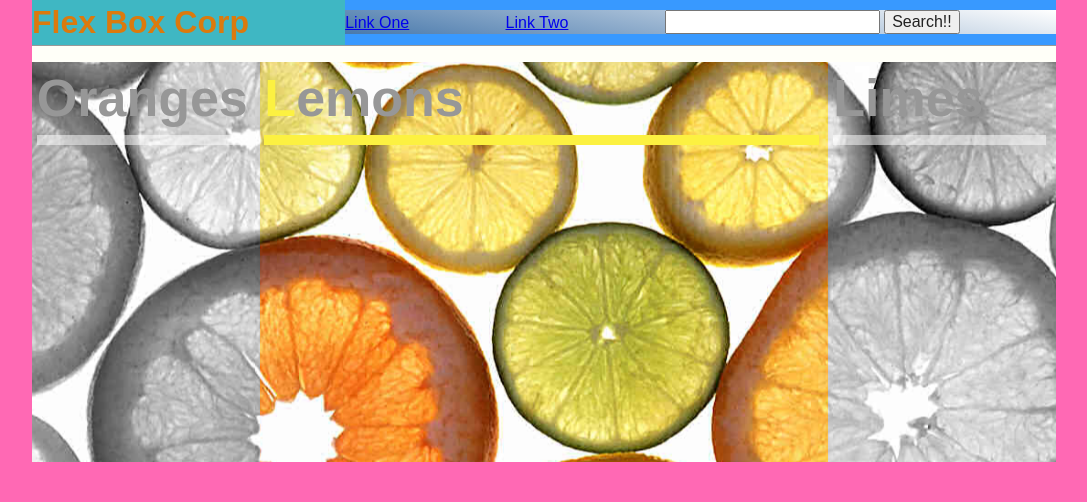
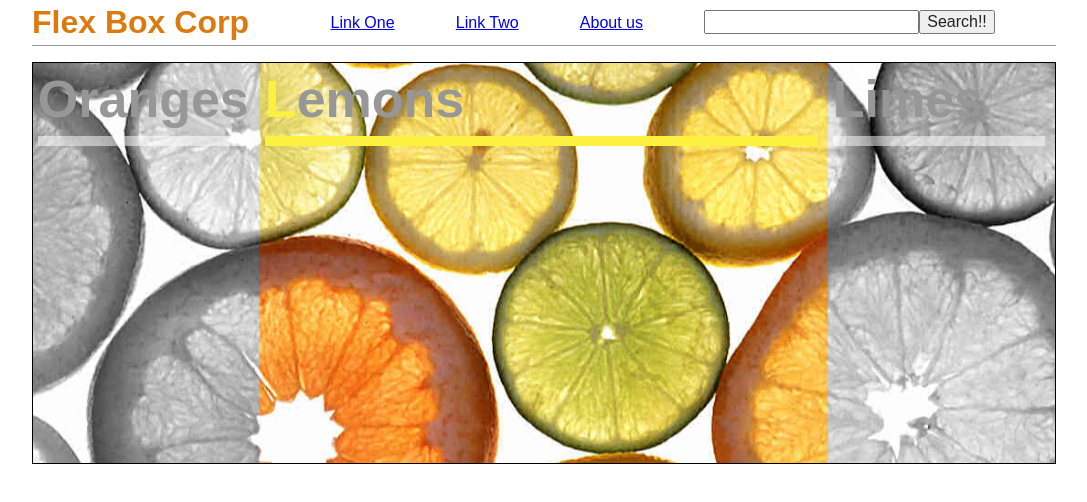
Before and after one commit to AlexBillerey/FlexBoxCorp, a website: page index.html in a window 1280 px wide. Shown: the whole page, without its empty margins (96-1183 px from the left). Drawn offline with Linux system fonts and the light colour scheme.

Commit message:
css refactor

```diff
--- a/css/main.css
+++ b/css/main.css
@@ -10,7 +10,7 @@
    Base styles: opinionated defaults
    ========================================================================== */
 body {
-	background: rgb(255, 105, 180);
+	background: #fff;
 }
 
 html,
@@ -101,17 +101,18 @@ textarea {
    ========================================================================== */
 
 #container {
-	background: #fffff8;
+	background: #fff;
 	/*margin-top: 0;*/
 	width: 85%;
 	max-width: 64em;
 	margin: 0 auto;
 	display: flex;
 	flex-direction: column;
+
 }
 
 header {
-	background: #a6ff38;
+	background: #fff;
 	border-bottom: solid 1px #999;
 }
 
@@ -226,6 +227,11 @@ header h1 {
    These examples override the primary ('mobile first') styles.
    Modify as content requires.
    ========================================================================== */
+#container {
+	width: 95%;
+	max-width: 64em;
+	box-sizing: border-box;
+}
 #nav {
 
 	background: rgba(255, 255, 255, 0);
@@ -248,6 +254,9 @@ nav ul {
 nav li {
 	align-self: flex-end;
 	flex: 1 0 auto;
+}
+form {
+	display: flex;
 }
 
 .hero_container {
@@ -385,10 +394,7 @@ This is a hack to get around FF's lack of support for flex-wrap see http://caniu
 
 @media only screen and (min-width: 20em) {
 	/* Style adjustments for viewports that meet the condition 20em = 320px */
-	#container {
-		width: 95%;
-		max-width: 64em;
-	}
+
 }
 
 @media only screen and (min-width: 48em) {
@@ -401,17 +407,17 @@ This is a hack to get around FF's lack of support for flex-wrap see http://caniu
 		/*background: transparent url("../img/bw1024.png") no-repeat 25%  35% fixed;
 		background-size: cover;*/
 		padding-bottom: 0;
-		/*border: solid 1px #000;*/
+		border: solid 1px #000;
 	}
 	header {
-		background: #3899ff;
+		background: #fff;
 		display: flex;
 		align-content: space-between;
 		align-items: center;
 	}
 	header h1 {
 		flex: 1 0 auto;
-		background: rgba(81, 255, 50, 0.29);
+		background: #fff;
 	}
 	nav {
 	flex: 3 0 auto;
@@ -419,7 +425,7 @@ This is a hack to get around FF's lack of support for flex-wrap see http://caniu
 
 	}
 	nav ul {
-		background: linear-gradient(190deg,  rgba(255, 255, 255, 1), rgba(89, 89, 89, 0.5));
+		background: #fff;
 		padding:0;
 		display: flex;
 		/*flex-direction: row;
--- a/css/main_pf.css
+++ b/css/main_pf.css
@@ -10,7 +10,7 @@
    Base styles: opinionated defaults
    ========================================================================== */
 body {
-	background: rgb(255, 105, 180);
+	background: #fff;
 }
 
 html,
@@ -101,7 +101,7 @@ textarea {
    ========================================================================== */
 
 #container {
-	background: #fffff8;
+	background: #fff;
 	/*margin-top: 0;*/
 	width: 85%;
 	max-width: 64em;
@@ -118,10 +118,11 @@ textarea {
 	-moz-box-direction: normal;
 	-ms-flex-direction: column;
 	flex-direction: column;
+
 }
 
 header {
-	background: #a6ff38;
+	background: #fff;
 	border-bottom: solid 1px #999;
 }
 
@@ -236,6 +237,13 @@ header h1 {
    These examples override the primary ('mobile first') styles.
    Modify as content requires.
    ========================================================================== */
+#container {
+	width: 95%;
+	max-width: 64em;
+	-webkit-box-sizing: border-box;
+	-moz-box-sizing: border-box;
+	box-sizing: border-box;
+}
 #nav {
 
 	background: rgba(255, 255, 255, 0);
@@ -268,6 +276,13 @@ nav li {
 	-moz-box-flex: 1;
 	-ms-flex: 1 0 auto;
 	flex: 1 0 auto;
+}
+form {
+	display: -webkit-box;
+	display: -webkit-flex;
+	display: -moz-box;
+	display: -ms-flexbox;
+	display: flex;
 }
 
 .hero_container {
@@ -475,10 +490,7 @@ This is a hack to get around FF's lack of support for flex-wrap see http://caniu
 
 @media only screen and (min-width: 20em) {
 	/* Style adjustments for viewports that meet the condition 20em = 320px */
-	#container {
-		width: 95%;
-		max-width: 64em;
-	}
+
 }
 
 @media only screen and (min-width: 48em) {
@@ -501,10 +513,10 @@ This is a hack to get around FF's lack of support for flex-wrap see http://caniu
 		/*background: transparent url("../img/bw1024.png") no-repeat 25%  35% fixed;
 		background-size: cover;*/
 		padding-bottom: 0;
-		/*border: solid 1px #000;*/
+		border: solid 1px #000;
 	}
 	header {
-		background: #3899ff;
+		background: #fff;
 		display: -webkit-box;
 		display: -webkit-flex;
 		display: -moz-box;
@@ -525,7 +537,7 @@ This is a hack to get around FF's lack of support for flex-wrap see http://caniu
 		-moz-box-flex: 1;
 		-ms-flex: 1 0 auto;
 		flex: 1 0 auto;
-		background: rgba(81, 255, 50, 0.29);
+		background: #fff;
 	}
 	nav {
 	-webkit-box-flex: 3;
@@ -537,9 +549,7 @@ This is a hack to get around FF's lack of support for flex-wrap see http://caniu
 
 	}
 	nav ul {
-		background: -webkit-linear-gradient(260deg, rgba(255, 255, 255, 1), rgba(89, 89, 89, 0.5));
-		background: -o-linear-gradient(260deg, rgba(255, 255, 255, 1), rgba(89, 89, 89, 0.5));
-		background: linear-gradient(190deg,  rgba(255, 255, 255, 1), rgba(89, 89, 89, 0.5));
+		background: #fff;
 		padding:0;
 		display: -webkit-box;
 		display: -webkit-flex;
--- a/css/production.css
+++ b/css/production.css
@@ -538,7 +538,7 @@ table {
    Base styles: opinionated defaults
    ========================================================================== */
 body {
-	background: rgb(255, 105, 180);
+	background: #fff;
 }
 
 html,
@@ -629,7 +629,7 @@ textarea {
    ========================================================================== */
 
 #container {
-	background: #fffff8;
+	background: #fff;
 	/*margin-top: 0;*/
 	width: 85%;
 	max-width: 64em;
@@ -646,10 +646,11 @@ textarea {
 	-moz-box-direction: normal;
 	-ms-flex-direction: column;
 	flex-direction: column;
+
 }
 
 header {
-	background: #a6ff38;
+	background: #fff;
 	border-bottom: solid 1px #999;
 }
 
@@ -764,6 +765,13 @@ header h1 {
    These examples override the primary ('mobile first') styles.
    Modify as content requires.
    ========================================================================== */
+#container {
+	width: 95%;
+	max-width: 64em;
+	-webkit-box-sizing: border-box;
+	-moz-box-sizing: border-box;
+	box-sizing: border-box;
+}
 #nav {
 
 	background: rgba(255, 255, 255, 0);
@@ -796,6 +804,13 @@ nav li {
 	-moz-box-flex: 1;
 	-ms-flex: 1 0 auto;
 	flex: 1 0 auto;
+}
+form {
+	display: -webkit-box;
+	display: -webkit-flex;
+	display: -moz-box;
+	display: -ms-flexbox;
+	display: flex;
 }
 
 .hero_container {
@@ -1003,10 +1018,7 @@ This is a hack to get around FF's lack of support for flex-wrap see http://caniu
 
 @media only screen and (min-width: 20em) {
 	/* Style adjustments for viewports that meet the condition 20em = 320px */
-	#container {
-		width: 95%;
-		max-width: 64em;
-	}
+
 }
 
 @media only screen and (min-width: 48em) {
@@ -1029,10 +1041,10 @@ This is a hack to get around FF's lack of support for flex-wrap see http://caniu
 		/*background: transparent url("../img/bw1024.png") no-repeat 25%  35% fixed;
 		background-size: cover;*/
 		padding-bottom: 0;
-		/*border: solid 1px #000;*/
+		border: solid 1px #000;
 	}
 	header {
-		background: #3899ff;
+		background: #fff;
 		display: -webkit-box;
 		display: -webkit-flex;
 		display: -moz-box;
@@ -1053,7 +1065,7 @@ This is a hack to get around FF's lack of support for flex-wrap see http://caniu
 		-moz-box-flex: 1;
 		-ms-flex: 1 0 auto;
 		flex: 1 0 auto;
-		background: rgba(81, 255, 50, 0.29);
+		background: #fff;
 	}
 	nav {
 	-webkit-box-flex: 3;
@@ -1065,9 +1077,7 @@ This is a hack to get around FF's lack of support for flex-wrap see http://caniu
 
 	}
 	nav ul {
-		background: -webkit-linear-gradient(260deg, rgba(255, 255, 255, 1), rgba(89, 89, 89, 0.5));
-		background: -o-linear-gradient(260deg, rgba(255, 255, 255, 1), rgba(89, 89, 89, 0.5));
-		background: linear-gradient(190deg,  rgba(255, 255, 255, 1), rgba(89, 89, 89, 0.5));
+		background: #fff;
 		padding:0;
 		display: -webkit-box;
 		display: -webkit-flex;
--- a/index.html
+++ b/index.html
@@ -29,6 +29,7 @@
             <ul>
                 <li><a href=#>Link One</a></li>
                 <li><a href=#>Link Two</a></li>
+                <li><a href=#>About us</a></li>
                 <li>
                     <form>
                         <input type=text>
```
Also changed, not shown: css/production.min.css.
